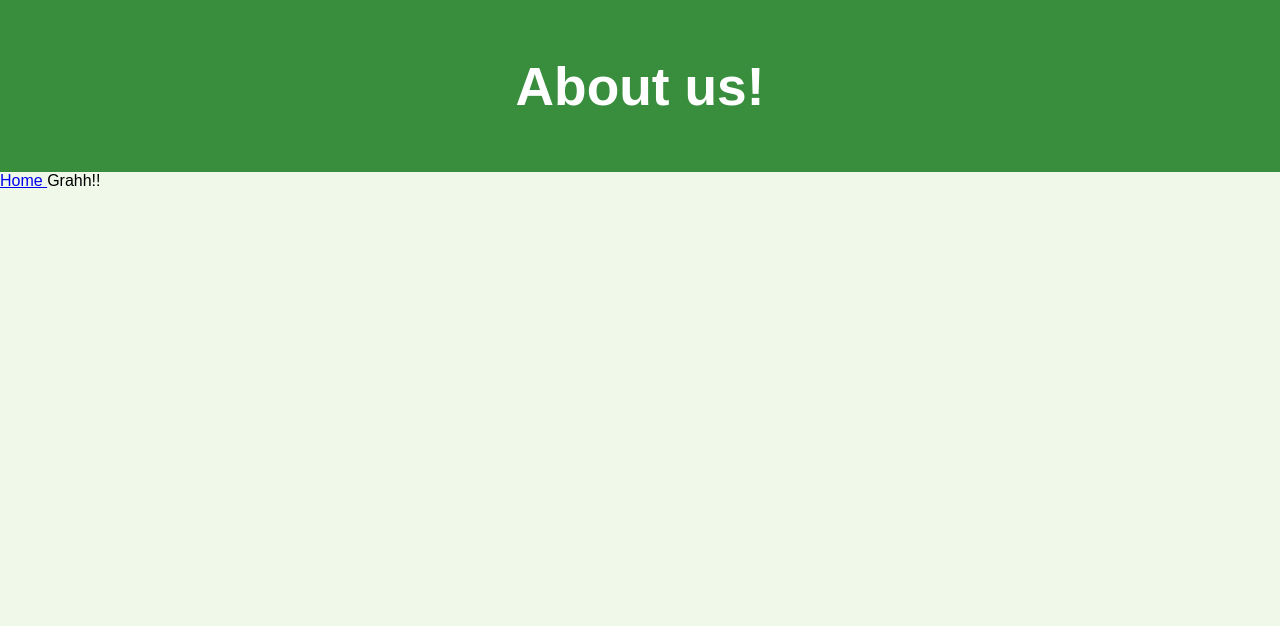
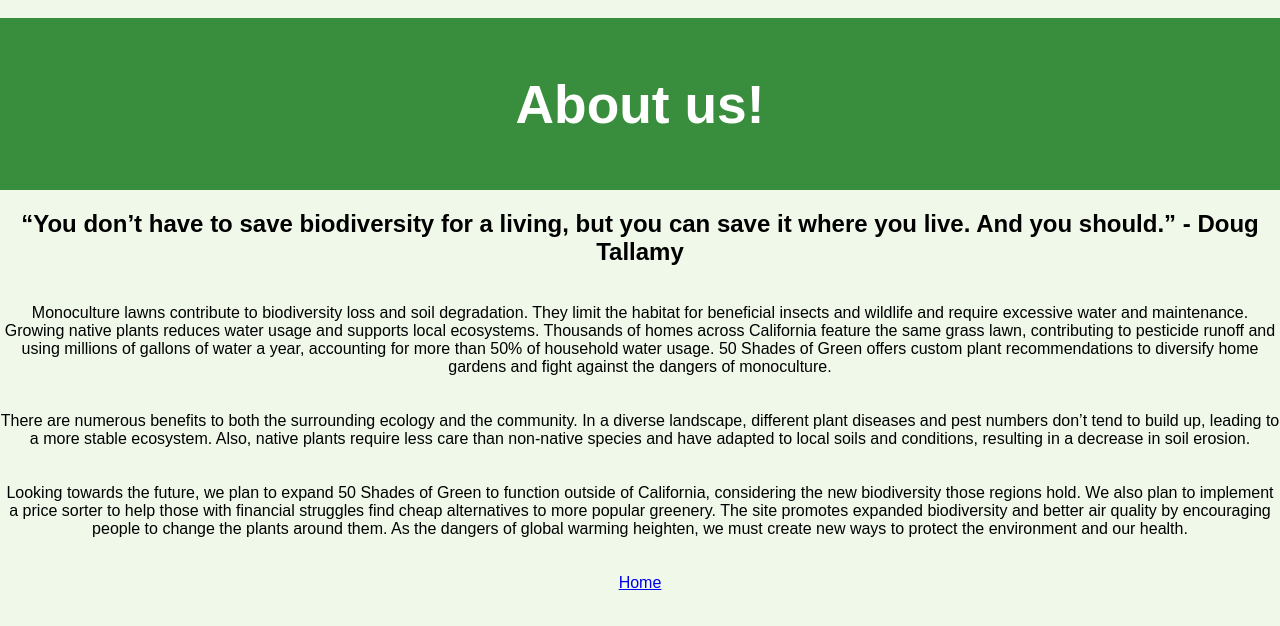
Before and after one commit to jackdeye/HOTH2024, a React (Vite) app: page /about-page in a window 1280 px wide. Shown: the top 626 px of the page. Built offline with nearby package versions, Linux system fonts and the light colour scheme.

Commit message:
fixed about page

```diff
--- a/src/components/AboutPage.jsx
+++ b/src/components/AboutPage.jsx
@@ -1,15 +1,37 @@
 import { Link } from 'react-router-dom';
 export default function AboutPage() {
   return (
-    <div>
-
-      <header>
-        <h1>About us!</h1>
-      </header>
-      <Link to='/'> Home </Link>
-      <p1>
-        Grahh!!
-      </p1>
+    <div >
+      <center>
+        <br></br>
+        <header>
+          <h1>About us!</h1>
+        </header>
+        <h2>
+          “You don’t have to save biodiversity for a living, but you can save it where you live. And you should.” - Doug Tallamy
+        </h2>
+        <br></br>
+        <p2>
+          Monoculture lawns contribute to biodiversity loss and soil degradation. They limit the habitat for beneficial insects and wildlife and require excessive water and maintenance.  Growing native plants reduces water usage and supports local ecosystems. Thousands of homes across California feature the same grass lawn, contributing to pesticide runoff and using millions of gallons of water a year, accounting for more than 50% of household water usage. 50 Shades of Green offers custom plant recommendations to diversify home gardens and fight against the dangers of monoculture.
+        </p2>
+        <br></br>
+        <br></br>
+        <br></br>
+        <p2>
+          There are numerous benefits to both the surrounding ecology and the community. In a diverse landscape, different plant diseases and pest numbers don’t tend to build up, leading to a more stable ecosystem. Also, native plants require less care than non-native species and have adapted to local soils and conditions, resulting in a decrease in soil erosion.
+        </p2>
+        <br></br>
+        <br></br>
+        <br></br>
+        <p2>
+          Looking towards the future, we plan to expand 50 Shades of Green to function outside of California, considering the new biodiversity those regions hold. We also plan to implement a price sorter to help those with financial struggles find cheap alternatives to more popular greenery. The site promotes expanded biodiversity and better air quality by encouraging people to change the plants around them.  As the dangers of global warming heighten, we must create new ways to protect the environment and our health.
+        </p2>
+        <br></br>
+        <br></br>
+        <br></br>
+        <Link to='/'> Home </Link>
+        <br></br>
+      </center>
     </div>
   )
 };
```
